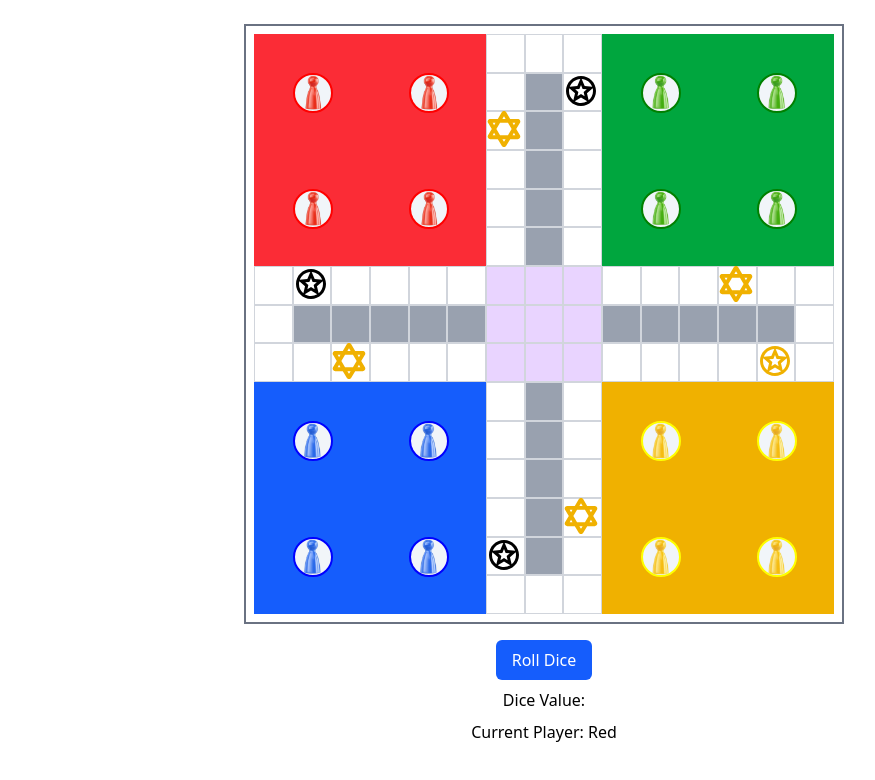
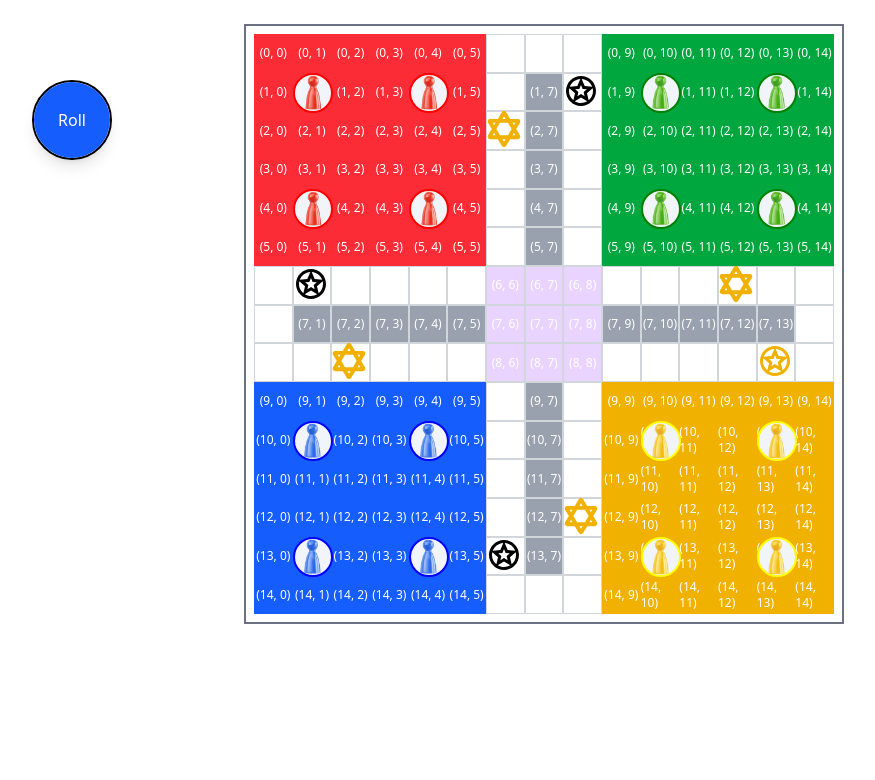
Before and after one commit to snehaghos/LudoXtreme, a React (Vite) app: page / in a window 1280 px wide. Shown: the top 780 px of the page, without its empty margins (96-971 px from the left). Built offline with nearby package versions, Linux system fonts and the light colour scheme.

Commit message:
Refactor code structure for improved readability and maintainability

```diff
--- a/src/Ludo/Game.jsx
+++ b/src/Ludo/Game.jsx
@@ -18,6 +18,7 @@ const Game = () => {
 
   const rollDice = () => {
     const value = Math.floor(Math.random() * 6) + 1;
+    console.log(`Rolled Dice: ${value}, Current Player: ${currentPlayer}`);
     setDiceValue(value);
     setSelectedPiece(null);
     calculateMovablePieces(currentPlayer, value);
@@ -33,6 +34,7 @@ const Game = () => {
 
     if (!movable && value !== 6) {
       const next = getNextPlayer(currentPlayer);
+      console.log(`No moves available. Switching to next player: ${next}`);
       setCurrentPlayer(next);
     }
   };
--- a/src/Ludo/components/Board.jsx
+++ b/src/Ludo/components/Board.jsx
@@ -49,7 +49,7 @@ const Board = ({ pieces, pieceImages, selectedPiece, movablePieces, handlePieceC
           key={`cell-${index}`}
           className={`relative flex items-center justify-center text-xs text-white ${bgColor} ${zIndex} ${borderClass}`}
         >
-          {/* {`(${row}, ${col})`} */}
+          {`(${row}, ${col})`}
         </div>
       );
     });
--- a/src/Ludo/components/Maindice.jsx
+++ b/src/Ludo/components/Maindice.jsx
@@ -1,23 +1,34 @@
 import React from "react";
 
 const Maindice = ({ rollDice, diceValue, currentPlayer, movablePieces }) => {
+  const dicePositions = {
+    red: { top: "10%", left: "10%" },
+    green: { top: "10%", right: "10%" },
+    yellow: { bottom: "10%", right: "10%" },
+    blue: { bottom: "10%", left: "10%" },
+  };
+
+  const diceStyle = dicePositions[currentPlayer] || {};
+
   return (
-    <div className="text-center space-y-2">
+    <div
+      className="absolute w-20 h-20 flex items-center justify-center bg-white border-2 border-black rounded-full shadow-lg"
+      style={{
+        ...diceStyle,
+        position: "absolute",
+      }}
+    >
       <button
         onClick={rollDice}
-        className={`px-4 py-2 rounded-md ${
+        className={`w-full h-full rounded-full ${
           diceValue && movablePieces.length > 0
             ? "bg-gray-400 cursor-not-allowed"
             : "bg-blue-600 text-white"
         }`}
         disabled={diceValue && movablePieces.length > 0}
       >
-        {diceValue && movablePieces.length > 0 ? "Select a piece" : "Roll Dice"}
+        {diceValue || "Roll"}
       </button>
-      <p>Dice Value: {diceValue}</p>
-      <p>
-        Current Player: <span className="capitalize">{currentPlayer}</span>
-      </p>
     </div>
   );
 };
```
Also changed, not shown: public/images/refer.png (added).
